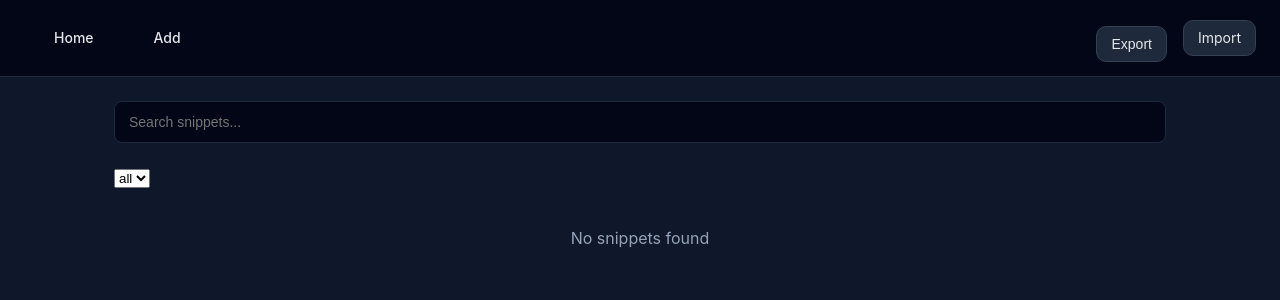
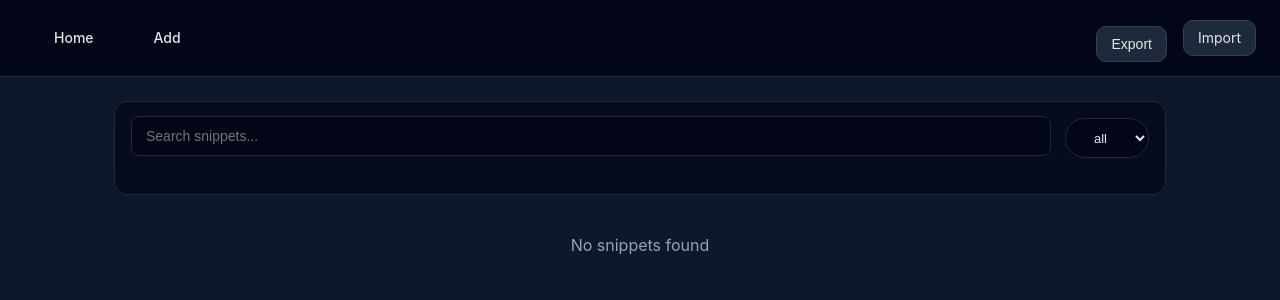
Before and after one commit to Sanath00007/CodeLib, a React (Vite) app: page / in a window 1280 px wide. Shown: the top 300 px of the page. Built offline with nearby package versions, Linux system fonts and the light colour scheme.

Commit message:
changed ui and things

```diff
--- a/src/components/SnippetCard.jsx
+++ b/src/components/SnippetCard.jsx
@@ -1,20 +1,26 @@
 import Prism from "prismjs";
 import "prismjs/themes/prism-tomorrow.css";
-import { useEffect } from "react";
+import { useEffect, useState } from "react";
 
 const SnippetCard = ({ snippet, onOpen }) => {
+  const [copied, setCopied] = useState(false);
+
   useEffect(() => {
     Prism.highlightAll();
   }, []);
 
+  const handleCopy = async (e) => {
+    e.stopPropagation(); // ⛔ prevent opening modal
+    await navigator.clipboard.writeText(snippet.code);
+    setCopied(true);
+    setTimeout(() => setCopied(false), 1200);
+  };
+
   return (
     <div className="card" onClick={() => onOpen(snippet)}>
-      {/* TITLE */}
       <h3 className="snippet-title">{snippet.title}</h3>
 
-      {/* META ROW */}
       <div className="snippet-meta">
-        {/* TAGS (now prominent like old language style) */}
         {snippet.tags?.length > 0 && (
           <div className="tags">
             {snippet.tags.map((tag, i) => (
@@ -25,19 +31,25 @@ const SnippetCard = ({ snippet, onOpen }) => {
           </div>
         )}
 
-        {/* LANGUAGE (now subtle like old tag style) */}
-        <span className="language-pill">
-          {snippet.language}
-        </span>
+        <span className="language-pill">{snippet.language}</span>
       </div>
 
-      {/* CODE PREVIEW */}
-      <div className="code-preview">
+      <div className="code-preview code-wrapper">
+        {/* COPY BUTTON (CARD) */}
+        <button
+          className="copy-btn"
+          onClick={handleCopy}
+          title="Copy code"
+        >
+          {copied ? "✓" : "⧉"}
+        </button>
+
         <pre>
           <code className={`language-${snippet.language.toLowerCase()}`}>
             {snippet.code}
           </code>
         </pre>
+
         <div className="fade-overlay" />
       </div>
     </div>
--- a/src/index.css
+++ b/src/index.css
@@ -703,3 +703,86 @@ pre {
   border-radius: 999px;
   font-size: 12px;
 }
+/* ===== FILTER BAR ===== */
+.filter-bar {
+  display: flex;
+  align-items: center;
+  gap: 14px;
+  padding: 14px 16px;
+  margin-bottom: 28px;
+
+  background: rgba(2, 6, 23, 0.65);
+  border: 1px solid #1e293b;
+  border-radius: 14px;
+  backdrop-filter: blur(10px);
+}
+
+/* ===== CARD SPACING ===== */
+.card {
+  padding: 22px; /* 🔑 more breathing room */
+}
+
+.snippet-title {
+  margin-bottom: 14px; /* 🔑 title ↔ meta */
+}
+
+.snippet-meta {
+  margin-bottom: 18px; /* 🔑 meta ↔ code */
+}
+
+/* Tags row spacing */
+.tags {
+  display: flex;
+  gap: 8px;
+  margin-top: 20px;
+}
+
+/* Code preview already good, just keep it separated */
+.code-preview {
+  margin-top: 4px;
+}
+.tag-filter {
+  height: 36px;
+  padding: 0 24px;
+
+  background: #020617;
+  border: 1px solid #1e293b;
+  border-radius: 999px;
+
+  color: #e5e7eb;
+  font-size: 13px;
+  cursor: pointer;
+  margin-bottom: 20px;
+}
+
+/* Hover */
+.tag-filter:hover {
+  border-color: #334155;
+}
+
+/* Focus (important for polish) */
+.tag-filter:focus {
+  outline: none;
+  border-color: #38bdf8;
+  box-shadow: 0 0 0 2px rgba(56, 189, 248, 0.25);
+}
+/* === FILTER BAR ALIGNMENT FIX === */
+.filter-bar {
+  display: flex;
+  align-items: center;   /* vertical alignment */
+  gap: 14px;
+}
+
+/* normalize both controls */
+.filter-bar input,
+.filter-bar .tag-filter {
+  height: 40px;          /* 🔑 SAME HEIGHT */
+  display: inline-flex;  /* 🔑 SAME BOX MODEL */
+  align-items: center;
+}
+/* Search input normalization */
+.filter-bar input {
+  padding: 0 14px;
+  font-size: 14px;
+  line-height: 1;
+}
--- a/src/pages/Home.jsx
+++ b/src/pages/Home.jsx
@@ -28,8 +28,10 @@ const Home = () => {
 
   return (
     <div className="container">
-      <div className="top-bar">
+      {/* FILTER BAR */}
+      <div className="filter-bar">
         <SearchBar search={search} setSearch={setSearch} />
+
         <select
           className="tag-filter"
           value={selectedTag}
@@ -41,6 +43,7 @@ const Home = () => {
         </select>
       </div>
 
+      {/* CARD GRID */}
       {filtered.length === 0 ? (
         <p className="empty">No snippets found</p>
       ) : (
```
